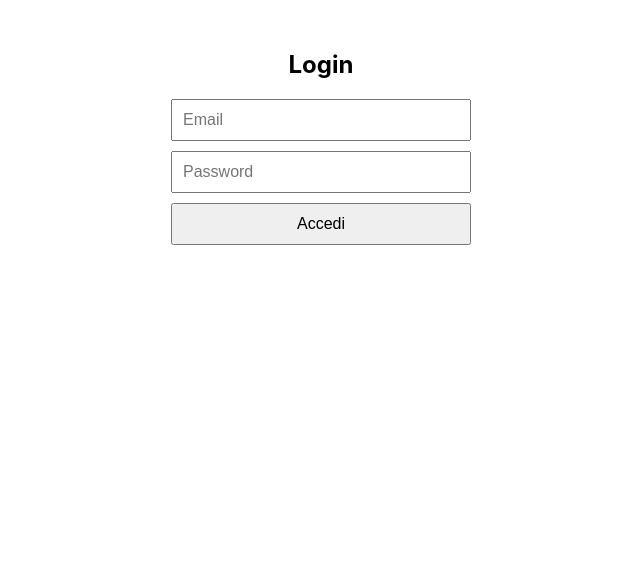
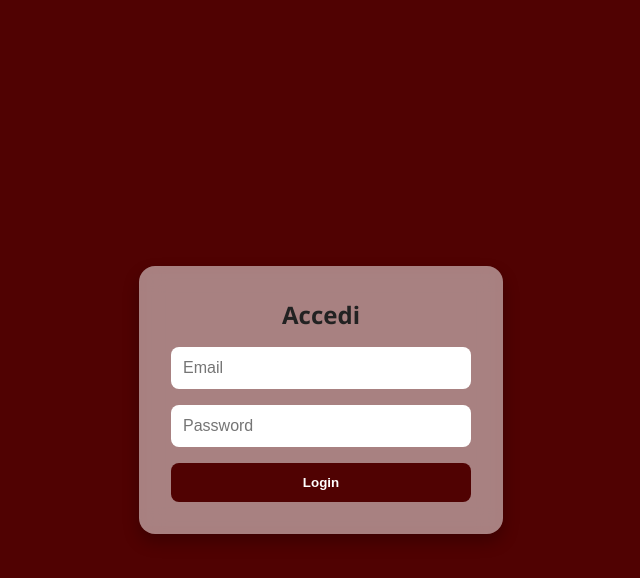
Before and after one commit to steppa2312/RLogin, a React (Create React App) app: page / in a window 1280 px wide. Shown: the top 578 px of the page, without its empty margins (319-959 px from the left). Built offline with nearby package versions, Linux system fonts and the light colour scheme.

Commit message:
css improv

```diff
--- a/src/App.css
+++ b/src/App.css
@@ -1,38 +1,68 @@
-.App {
+body {
+  margin: 0;
+  font-family: 'Segoe UI', Tahoma, Geneva, Verdana, sans-serif;
+  background: #500202;
+  color: #222;
+  height: 100vh;
+  display: flex;
+  align-items: center;
+  justify-content: center;
+}
+
+.container {
+  display: flex;
+  justify-content: center;
+  align-items: center;
+  width: 100%;
+}
+
+.card {
+  background-color: #ffffff80;
+  padding: 2rem;
+  border-radius: 1rem;
+  box-shadow: 0 8px 16px rgba(0, 0, 0, 0.25);
+  backdrop-filter: blur(12px);
+  display: flex;
+  flex-direction: column;
+  gap: 1rem;
+  width: 300px;
+}
+
+.card h2 {
+  margin: 0;
+  text-align: center;
+  color: #222;
+}
+
+input {
+  padding: 0.75rem;
+  border: none;
+  border-radius: 0.5rem;
+  font-size: 1rem;
+  outline: none;
+}
+
+input:focus {
+  box-shadow: 0 0 0 3px #500202;
+}
+
+.button {
+  background-color: #500202;
+  border: none;
+  color: #fff;
+  font-weight: bold;
+  padding: 0.75rem;
+  border-radius: 0.5rem;
+  cursor: pointer;
+  transition: background-color 0.2s ease;
+}
+
+.button:hover {
+  background-color: #ffffff90;
+}
+
+.error {
+  color: #ff8a80;
+  font-weight: bold;
   text-align: center;
 }
-
-.App-logo {
-  height: 40vmin;
-  pointer-events: none;
-}
-
-@media (prefers-reduced-motion: no-preference) {
-  .App-logo {
-    animation: App-logo-spin infinite 20s linear;
-  }
-}
-
-.App-header {
-  background-color: #282c34;
-  min-height: 100vh;
-  display: flex;
-  flex-direction: column;
-  align-items: center;
-  justify-content: center;
-  font-size: calc(10px + 2vmin);
-  color: white;
-}
-
-.App-link {
-  color: #61dafb;
-}
-
-@keyframes App-logo-spin {
-  from {
-    transform: rotate(0deg);
-  }
-  to {
-    transform: rotate(360deg);
-  }
-}
--- a/src/App.js
+++ b/src/App.js
@@ -1,4 +1,5 @@
 import React, { useState } from "react";
+import "./App.css";
 
 function App() {
   const [email, setEmail] = useState("");
@@ -9,7 +10,7 @@ function App() {
   const handleLogin = (e) => {
     e.preventDefault();
 
-    // Credenziali fittizie
+    // Simulazione credenziali
     const validEmail = "utente@example.com";
     const validPassword = "password123";
 
@@ -17,7 +18,7 @@ function App() {
       setLoggedIn(true);
       setError("");
     } else {
-      setError("Email o password errate");
+      setError("Email o password errate.");
     }
   };
 
@@ -29,46 +30,38 @@ function App() {
 
   if (loggedIn) {
     return (
-      <div style={styles.container}>
-        <h2>Benvenuto, {email}!</h2>
-        <button onClick={handleLogout}>Logout</button>
+      <div className="container">
+        <div className="card">
+          <h2>Benvenuto, {email}!</h2>
+          <button className="button" onClick={handleLogout}>Logout</button>
+        </div>
       </div>
     );
   }
 
   return (
-    <div style={styles.container}>
-      <h2>Login</h2>
-      <form onSubmit={handleLogin} style={styles.form}>
+    <div className="container">
+      <form className="card" onSubmit={handleLogin}>
+        <h2>Accedi</h2>
         <input
           type="email"
           placeholder="Email"
           value={email}
+          required
           onChange={(e) => setEmail(e.target.value)}
-          required
-          style={styles.input}
         />
         <input
           type="password"
           placeholder="Password"
           value={password}
+          required
           onChange={(e) => setPassword(e.target.value)}
-          required
-          style={styles.input}
         />
-        <button type="submit" style={styles.button}>Accedi</button>
-        {error && <p style={styles.error}>{error}</p>}
+        <button type="submit" className="button">Login</button>
+        {error && <p className="error">{error}</p>}
       </form>
     </div>
   );
 }
 
-const styles = {
-  container: { maxWidth: "300px", margin: "50px auto", textAlign: "center" },
-  form: { display: "flex", flexDirection: "column", gap: "10px" },
-  input: { padding: "10px", fontSize: "16px" },
-  button: { padding: "10px", fontSize: "16px", cursor: "pointer" },
-  error: { color: "red" },
-};
-
 export default App;
```
